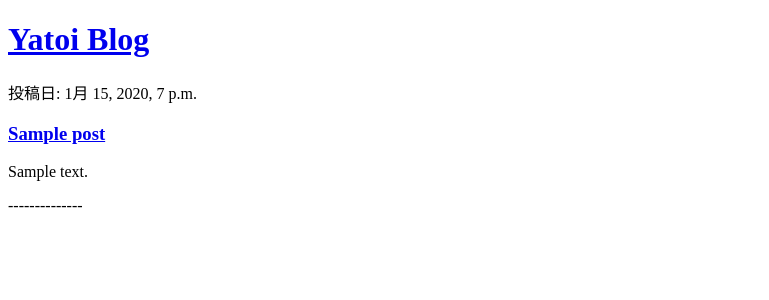
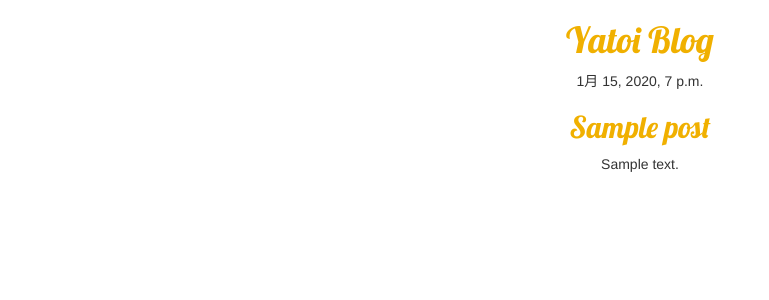
Before and after one commit to sougo0811/Blog_App_Python, a Django app: page / in a window 1280 px wide. Shown: the top 300 px of the page, without its empty margins (0-769 px from the left). Run offline with Django 3.2, Linux system fonts and the light colour scheme; tables that the repository leaves empty hold one stand-in row (values such as "Sample post"); some libraries are stand-ins or nearby versions.

Commit message:
CSS&Link setting

```diff
--- /dev/null
+++ b/blog/static/css/blog.css
@@ -0,0 +1,8 @@
+h1 a, h2 a {
+  color: #f0b000;
+  font-family: 'Lobster';
+}
+
+body {
+  text-align: center;
+}
--- /dev/null
+++ b/blog/templates/blog/base.html
@@ -0,0 +1,30 @@
+<!DOCTYPE html>
+<html lang="ja">
+{% load static %}
+<head>
+  <meta charset="UTF-8">
+  <meta http-equiv="X-UA-Compatible" content="IE=edge">
+  <meta name="viewport" content="width=device-width, initial-scale=1.0">
+  <link rel="stylesheet" href="//maxcdn.bootstrapcdn.com/bootstrap/3.2.0/css/bootstrap.min.css">
+  <link rel="stylesheet" href="//maxcdn.bootstrapcdn.com/bootstrap/3.2.0/css/bootstrap-theme.min.css">
+  <link rel="stylesheet" href="{% static 'css/blog.css' %}">
+  <link href="//fonts.googleapis.com/css?family=Lobster&subset=latin,latin-ext" rel="stylesheet" type="text/css">
+  <title>yatoi_blog</title>
+</head>
+<body>
+  <header>
+    <div>
+      <h1><a href="/">Yatoi Blog</a></h1>
+    </div>
+  </header>
+
+  <main>
+    {% block content %}
+    {% endblock %}
+  </main>
+
+  <footer>
+
+  </footer>
+</body>
+</html>
--- a/blog/templates/blog/post_list.html
+++ b/blog/templates/blog/post_list.html
@@ -1,32 +1,13 @@
-<!DOCTYPE html>
-<html lang="ja">
-<head>
-  <meta charset="UTF-8">
-  <meta http-equiv="X-UA-Compatible" content="IE=edge">
-  <meta name="viewport" content="width=device-width, initial-scale=1.0">
+{% extends 'blog/base.html' %}
 
-  <title>yatoi_blog</title>
-</head>
-<body>
-  <header>
-    <div>
-      <h1><a href="/">Yatoi Blog</a></h1>
+{% block content %}
+  {% for post in posts %}
+    <div class="post">
+      <div class="date">
+        {{ post.published_date }}
+      </div>
+      <h2><a href="{% url 'post_detail' pk=post.pk %}">{{ post.title }}</a></h2>
+      <p>{{ post.text|linebreaksbr }}</p>
     </div>
-  </header>
-
-  <main>
-    {% for post in posts %}
-      <div>
-        <p>投稿日: {{ post.published_date }}</p>
-        <h3><a href="/">{{ post.title }}</a></h3>
-        <p>{{ post.text|linebreaksbr }}</p>
-      </div>
-      <div>--------------</div>
-    {% endfor %}
-  </main>
-
-  <footer>
-
-  </footer>
-</body>
-</html>
+  {% endfor %}
+{% endblock %}
--- a/blog/urls.py
+++ b/blog/urls.py
@@ -3,4 +3,5 @@ from . import views
 
 urlpatterns = [
     path('', views.post_list, name='post_list'),
+    path('post/<int:pk>/', views.post_detail, name='post_detail'),
 ]
--- a/blog/views.py
+++ b/blog/views.py
@@ -1,7 +1,11 @@
-from django.shortcuts import render
+from django.shortcuts import render, get_object_or_404
 from django.utils import timezone
 from .models import Post
 
 def post_list(request):
     posts = Post.objects.filter(published_date__lte=timezone.now()).order_by('published_date')
     return render(request, 'blog/post_list.html', {'posts': posts})
+
+def post_detail(request, pk):
+    post = get_object_or_404(Post, pk=pk)
+    return render(request, 'blog/post_detail.html', {'post': post})
```
Also changed, not shown: blog/templates/blog/post_detail.html (added, +13 -0 lines).
